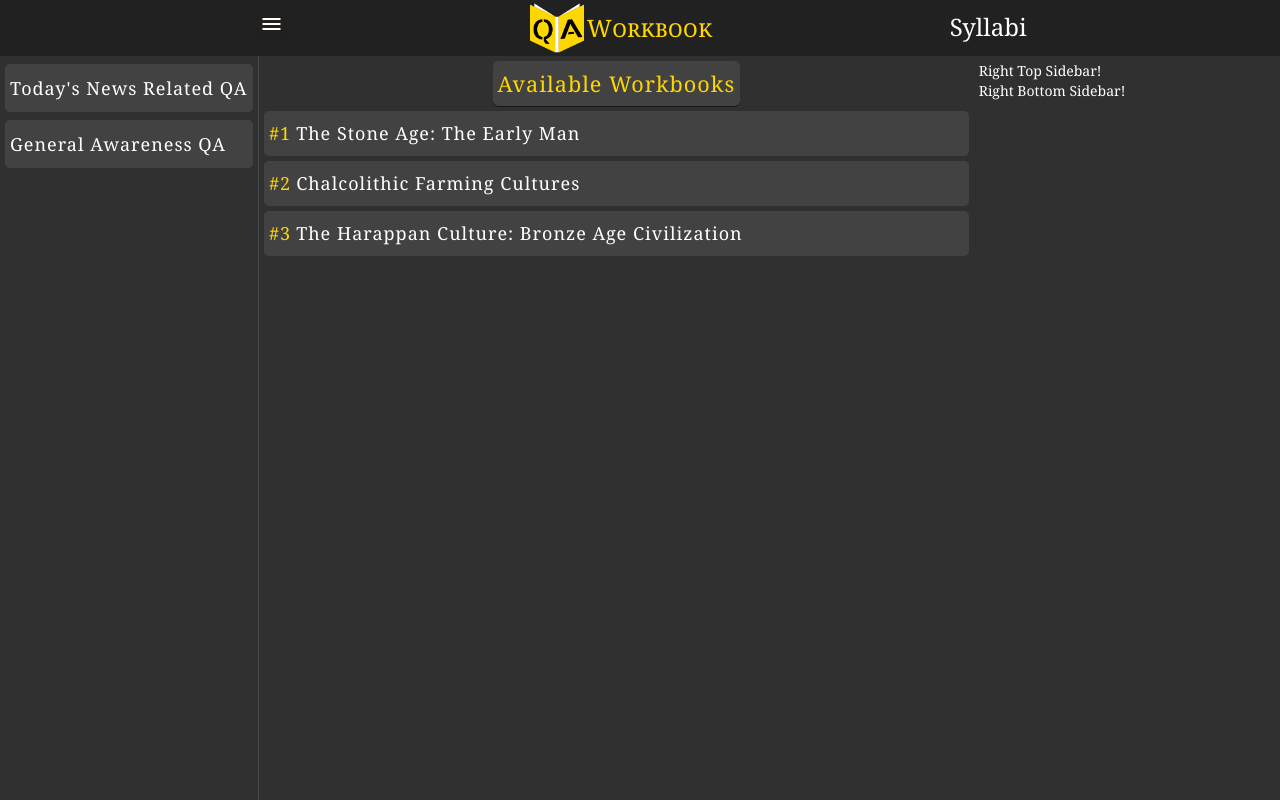
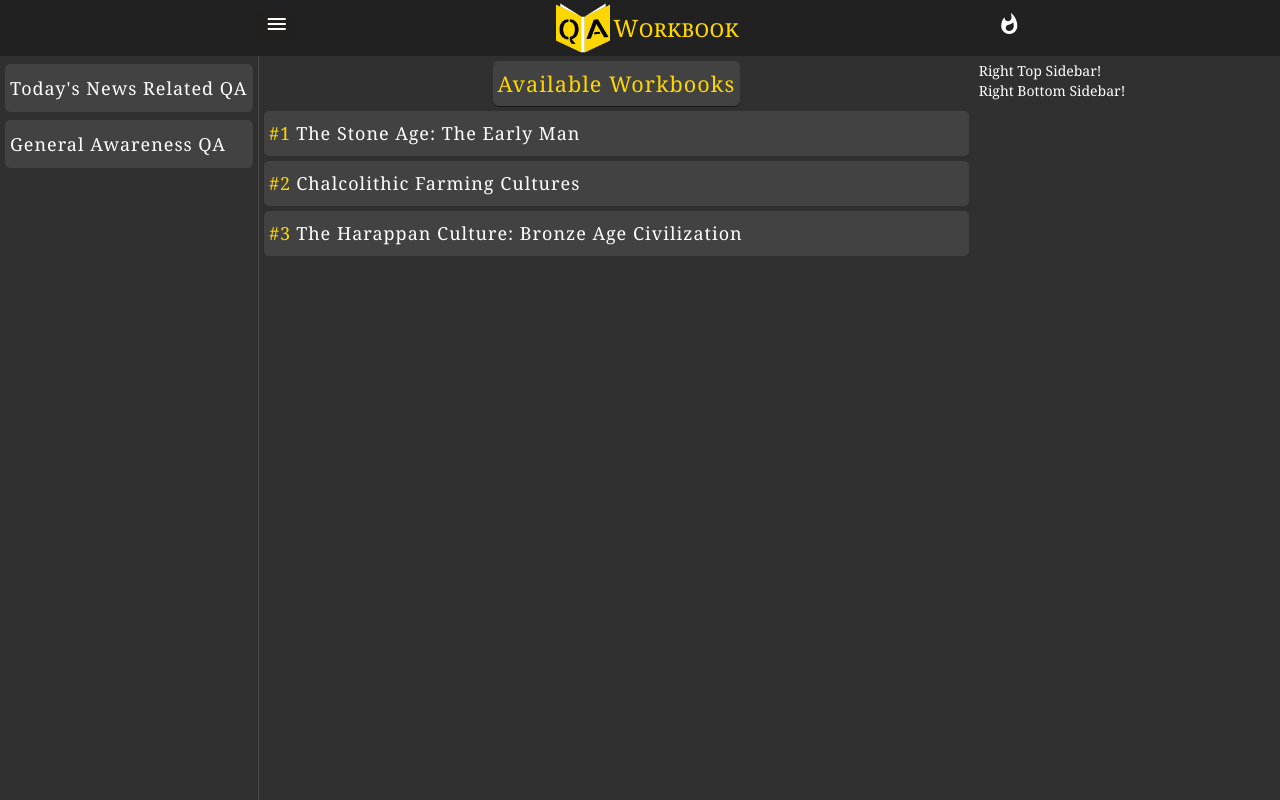
Before and after one commit to JibinJF/QAWorkbook, an Angular app: page /GeneralAwarenessQA/HistoryQA/AncientIndianHistoryQA in a window 1280 px wide. Built offline with nearby package versions, Linux system fonts and the light colour scheme.

Commit message:
Add files via upload

```diff
--- a/src/app/StructuralComponents/top-toolbar/top-toolbar.component.css
+++ b/src/app/StructuralComponents/top-toolbar/top-toolbar.component.css
@@ -6,6 +6,7 @@
   .mat-toolbar-row {
     min-height: 56px !important;
     height: 56px !important;
+    padding: 0 !important;
   }
 
 .top-toolbar-row {
@@ -40,11 +41,6 @@
     align-self: center;
     text-align: center;
 }
-
-
-/* .cdk-overlay-pane {
-    align-self: center;
-} */
 
 .mat-menu-item:hover {
     background-color:black;
--- a/src/app/StructuralComponents/top-toolbar/top-toolbar.component.html
+++ b/src/app/StructuralComponents/top-toolbar/top-toolbar.component.html
@@ -18,12 +18,12 @@
     <!-- </div> -->
 
     <div class="syllabiMenuButtonContainer">
-      <a class="topToolbarMenuItem" [matMenuTriggerFor]="appMenu">Syllabi</a>
+      <a class="topToolbarMenuItem" [matMenuTriggerFor]="appMenu"><mat-icon>whatshot</mat-icon></a>
     </div>
 
     <mat-menu #appMenu="matMenu" xPosition="after">
-      <button mat-menu-item [matMenuTriggerFor]="upscSubMenu">UPSC</button>
-      <button mat-menu-item [matMenuTriggerFor]="statePscSubMenu">State PSC</button>
+      <button mat-menu-item [matMenuTriggerFor]="upscSubMenu">UPSC Syllabus</button>
+      <button mat-menu-item [matMenuTriggerFor]="statePscSubMenu">State PSC Syllabus</button>
     </mat-menu>
     <mat-menu #upscSubMenu="matMenu">
       <button mat-menu-item>Civil Services</button>
```
